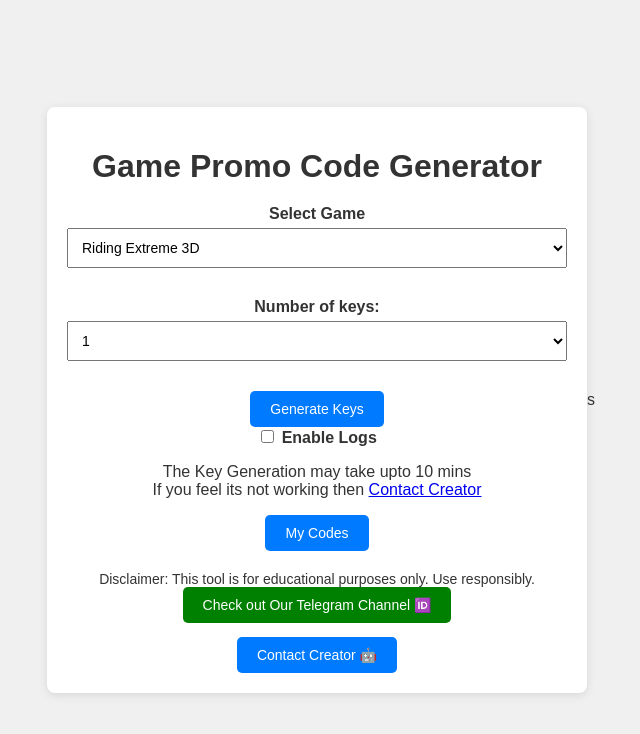
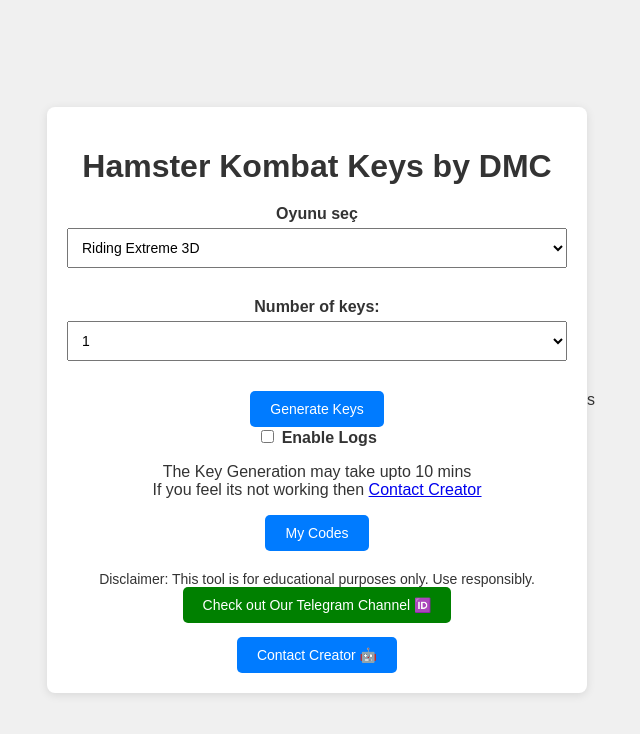
Before and after one commit to WolfZone08/Hamster-key-, a plain HTML site: page index.html in a window 1280 px wide. Shown: the whole page, without its empty margins (319-959 px from the left). Drawn offline with Linux system fonts and the light colour scheme.

Commit message:
Update index.html

```diff
--- a/index.html
+++ b/index.html
@@ -8,9 +8,9 @@
 </head>
 <body>
     <div class="container">
-        <h1>Game Promo Code Generator</h1>
+        <h1>Hamster Kombat Keys by DMC</h1>
         <div class="form-group">
-            <label for="gameSelect">Select Game</label>
+            <label for="gameSelect">Oyunu seç</label>
             <select id="gameSelect">
                 <option value="1">Riding Extreme 3D</option>
                 <option value="2">Chain Cube 2048</option>
```
